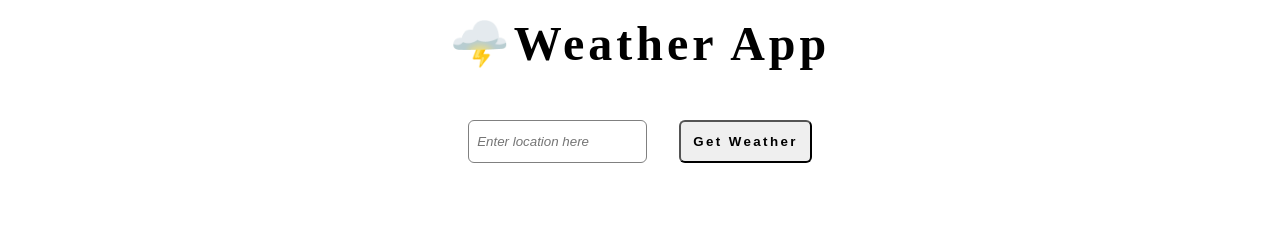
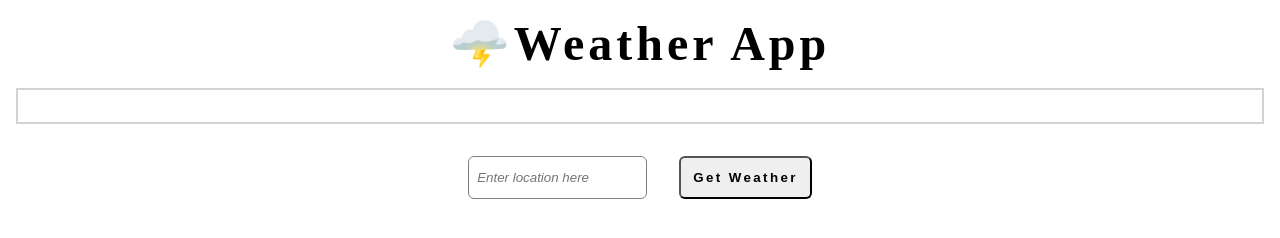
Before and after one commit to ebey04/weather-app, a website built with webpack: page src/index.html in a window 1280 px wide. Built offline with nearby package versions, Linux system fonts and the light colour scheme.

Commit message:
featZ: style #container for DOM elements later

```diff
--- a/src/style.css
+++ b/src/style.css
@@ -17,7 +17,12 @@
 
 #container{
     display: flex;
-    justify-content: center;
+    flex-direction: column;
+    align-items: center;
+    border: 2px solid lightgrey;
+    padding: 1rem;
+    margin: 1rem;
+    gap: .5rem;
 }
 
 #search{
```
Also changed, not shown: src/index.html (+2 -1 lines).
